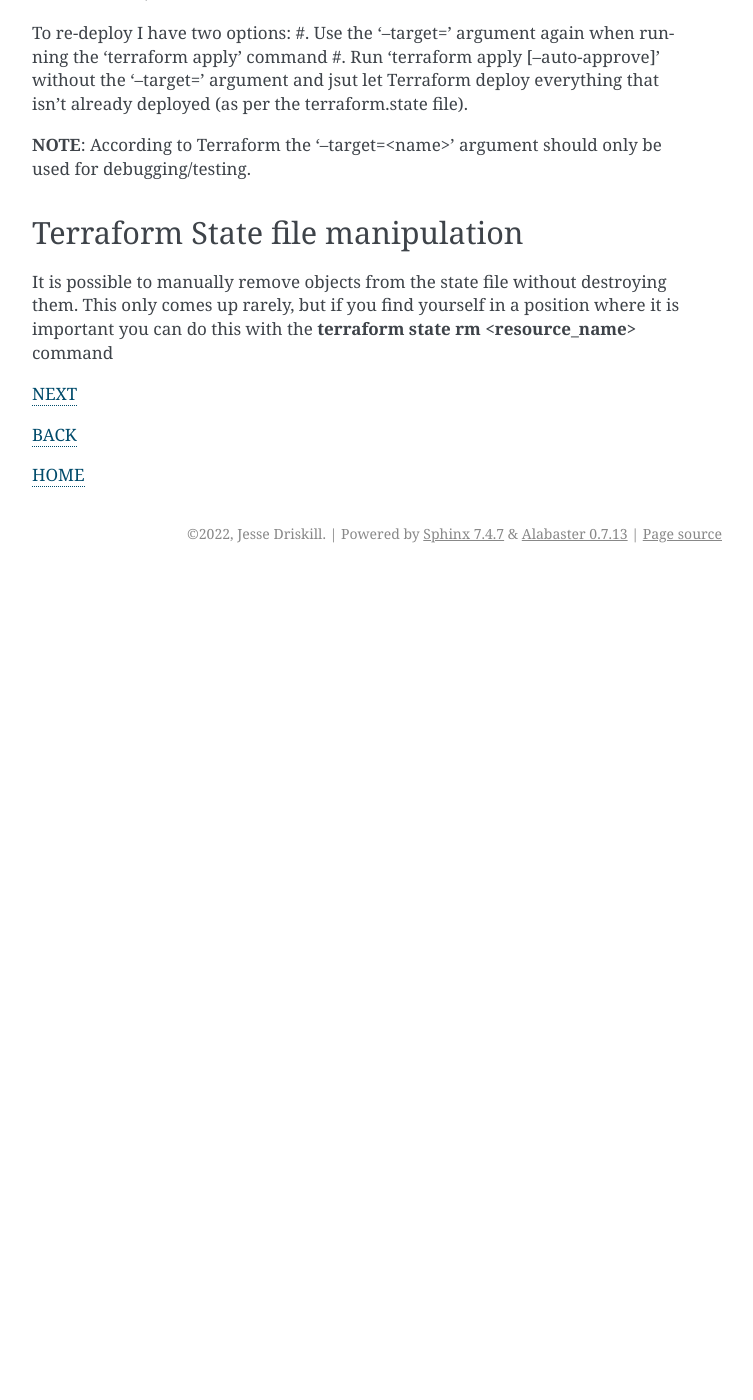
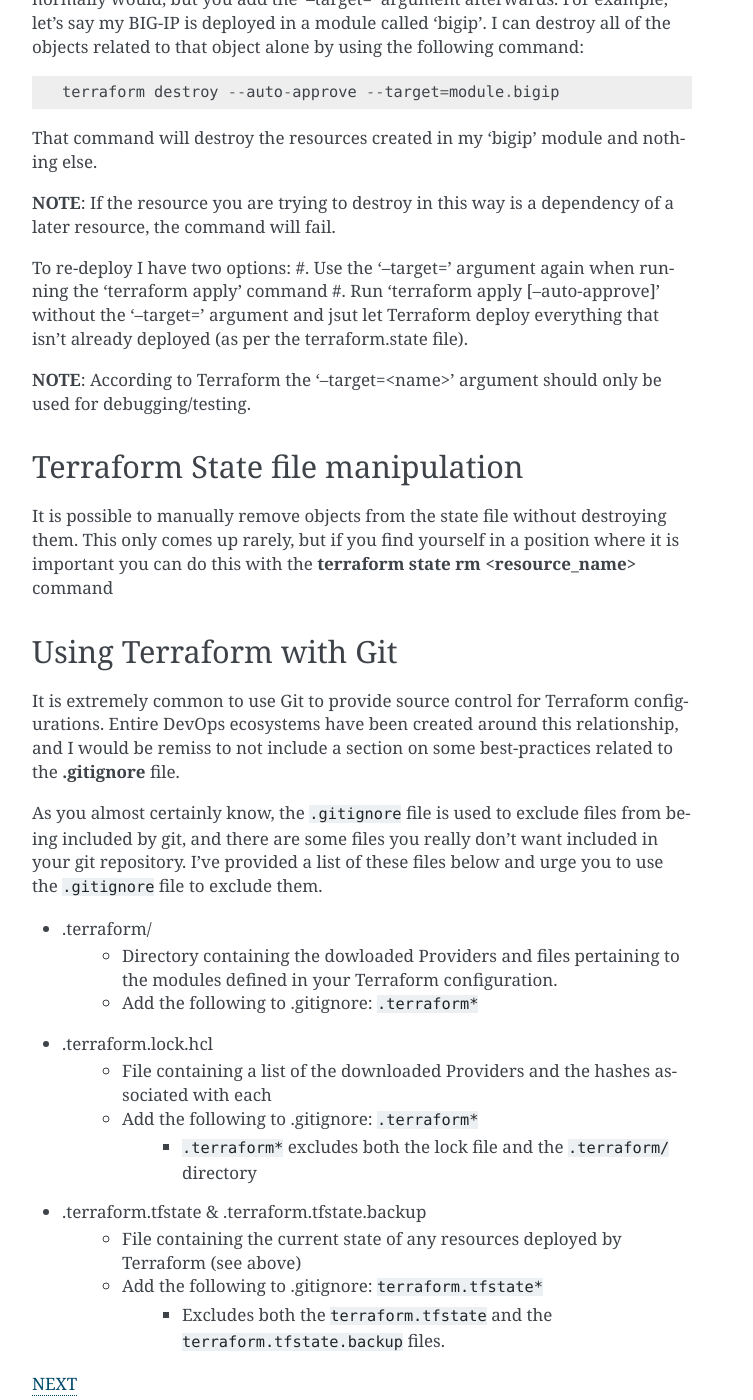
Before and after one commit to jessed/guides, a Sphinx documentation site: the page built from Terraform-rst/docs/source/Tips_and_Tricks.rst, in a window 1280 px wide and 1400 px high, scrolled down 3771 px. Shown: the whole window, without its empty margins (388-1141 px from the left). Built offline with Sphinx 7.4.7, drawn with Linux system fonts in a browser that asks for light colours; before the commit the page ends 4344 px from its top, so only the background shows below that; some of the changed text lies outside the part shown.

Commit message:
Added sections to the Providers and Tips and Tricks pages.

```diff
--- a/Terraform-rst/docs/source/Providers.rst
+++ b/Terraform-rst/docs/source/Providers.rst
@@ -7,6 +7,7 @@
 A `Terraform Provider <https://www.terraform.io/docs/glossary#terraform-provider>`_ is a plugin that Terraform calls in order to communicate with the service or resource being configured. For example, in order to configure Azure resources Terraform uses the `azurerm <https://registry.terraform.io/providers/hashicorp/azurerm/latest/docs>`_ provider. Providers are *usually* written by the organization that provides the product being configured, though that is not always the case. For example, the `BIG-IP <https://registry.terraform.io/providers/F5Networks/bigip/1.15.2>`_ is provided by F5, but the Azure provider is provided directly by Hashicorp (the same company that created Terraform).
 
 The provider(s) required for the Terraform Run are identified by Terraform when you run a ``terraform init``, and are *automatically* downloaded. There are a two parts to provider configuration. The first declares that the Provider is required, and the second is the actual Provider configuration.
+
 
 --------------------
 Provider Declaration
@@ -24,6 +25,8 @@
 
 `Azure <https://registry.terraform.io/providers/hashicorp/azurerm/latest/docs>`_
 --------------------------------------------------------------------------------
+
+**NOTE**: Along with identifying and downloading the Provider, ``terraform init`` will also ``upgrade`` the provider if a newer one is available and the specific version isn't specified in the provider declaration. The example above defines the specific version of the provider to be used, so the release of newer versions will be ignored. That said, a common approach is to use a version statement similar to ``version **~>** "3.14.0"``, and that syntax will result in the Provider being automatically upgraded whenever a new version is available. If that newer version includes changes to the options/arguments in any of the resources you are using you may find yourself having to refactor portions of your Terraform configuration to adjust to the new options. The best practice would be to use '=' to restrict the Provider to the specific version you are writing your code for. You can then allow the Provider to be upgraded when it is convenient for you, rather than potentially having to update a bunch of code that is unrelated to whatever you are actually trying to work on.
 
 The *Provider* configuration blocks define changes to the default provider behavior. Even without any changes each provider must still have a configuration block. Here is a default configuration block for the Azure Provider:
 ::
--- a/Terraform-rst/docs/source/Tips_and_Tricks.rst
+++ b/Terraform-rst/docs/source/Tips_and_Tricks.rst
@@ -2,6 +2,13 @@
 Tips and Tricks
 ===============
 Terraform has a few execution quirks that can become bothersome with frequent usage. One example is that both 'terraform apply' and 'terraform destroy' require an interactive approval. Bypassing this is possible with the use of the '--auto-approve' argument, but that's a lot to be typing everytime you want to perform or clean-up a terraform run. (And, being exceptionally lazy, I don't want to be typing that much every time I run a terraform command.) So what follows are the Bash aliases I use with terraform, as well as a few other things I do to a) simplify terraform usage and b) diagnose problems with terraform runs.
+
+#. :ref: `Bash aliases`
+#. :ref: `Terraform State`
+#. :ref: `Azure Terraform State Trick`
+#. :ref: `Selective apply / destroy`
+#. :ref: `Terraform State file manipulation`
+#. :reg: `Using Terraform with Git`
 
 Bash aliases
 ============
@@ -24,7 +31,7 @@
 
     source ~/.terraform_aliases.bash
 
-***Note***: The aliases could just as easily be located directly in the ~/.bashrc rather than being sourced. I source the file rather than having them in ~/.bashrc because I have (literally) hundreds of aliases, and breaking them into separate files helps keep them organized.
+**NOTE**: The aliases could just as easily be located directly in the ~/.bashrc rather than being sourced. I source the file rather than having them in ~/.bashrc because I have (literally) hundreds of aliases, and breaking them into separate files helps keep them organized.
 
 To use an alias you just type the alias name as if it were a command. To use the 'tfaa' alias I would enter the following on the command line:
 ::
@@ -89,7 +96,7 @@
 =========================
 You can restrict Terraform to deploying or destroying specific objects by using the '--target=<resource_name>' command-line argument. This can be particularly useful if you have a large Run and are trying to debug or test one of the final resources being deployed. (i.e. trying to debug the cloud-init being used with BIG-IP). In those cases all of the time necessary to destroy, then re-deploy, all of the resources that the BIG-IP depends on is effectively wasted time - all you *need* to destroy and re-deploy is the BIG-IP itself. This is not an uncommon scenario, and the answer is the '--target=<name>' argument.
 
-To use --target=name you enter the terraform destroy or plan command like you normally would, but you add the '--target=' argument afterwards. For example, let's say my BIG-IP is deployed in a module called 'bigip'. I can destroy all of the objects related to that object alone by using the following command
+To use --target=name you enter the terraform destroy or plan command like you normally would, but you add the '--target=' argument afterwards. For example, let's say my BIG-IP is deployed in a module called 'bigip'. I can destroy all of the objects related to that object alone by using the following command:
 ::
 
     terraform destroy --auto-approve --target=module.bigip
@@ -107,6 +114,25 @@
 Terraform State file manipulation
 =================================
 It is possible to manually remove objects from the state file without destroying them. This only comes up rarely, but if you find yourself in a position where it is important you can do this with the **terraform state rm <resource_name>** command
+
+Using Terraform with Git
+========================
+It is extremely common to use Git to provide source control for Terraform configurations. Entire DevOps ecosystems have been created around this relationship, and I would be remiss to not include a section on some best-practices related to the **.gitignore** file.
+
+As you almost certainly know, the ``.gitignore`` file is used to exclude files from being included by git, and there are some files you really don't want included in your git repository. I've provided a list of these files below and urge you to use the ``.gitignore`` file to exclude them.
+
+* .terraform/
+   * Directory containing the dowloaded Providers and files pertaining to the modules defined in your Terraform configuration.
+   * Add the following to .gitignore: ``.terraform*``
+* .terraform.lock.hcl
+   * File containing a list of the downloaded Providers and the hashes associated with each
+   * Add the following to .gitignore: ``.terraform*``
+      * ``.terraform*`` excludes both the lock file and the ``.terraform/`` directory
+* .terraform.tfstate & .terraform.tfstate.backup
+   * File containing the current state of any resources deployed by Terraform (see above)
+   * Add the following to .gitignore: ``terraform.tfstate*``
+      * Excludes both the ``terraform.tfstate`` and the ``terraform.tfstate.backup`` files.
+
 
 
 .. _Providers: Providers.html
```
